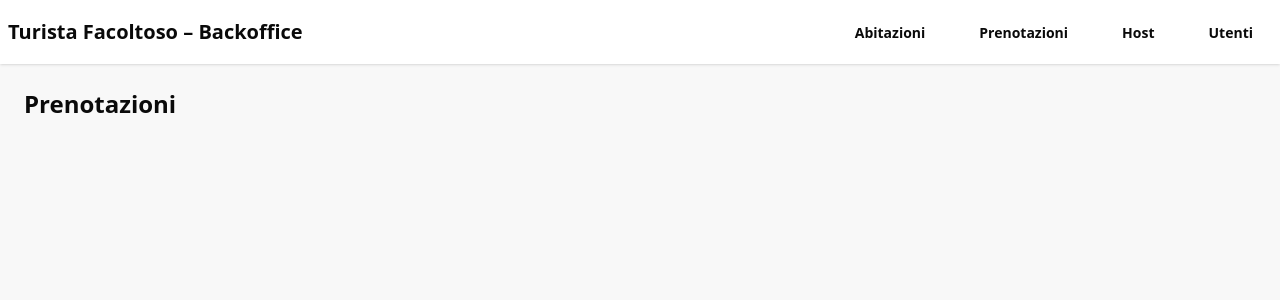
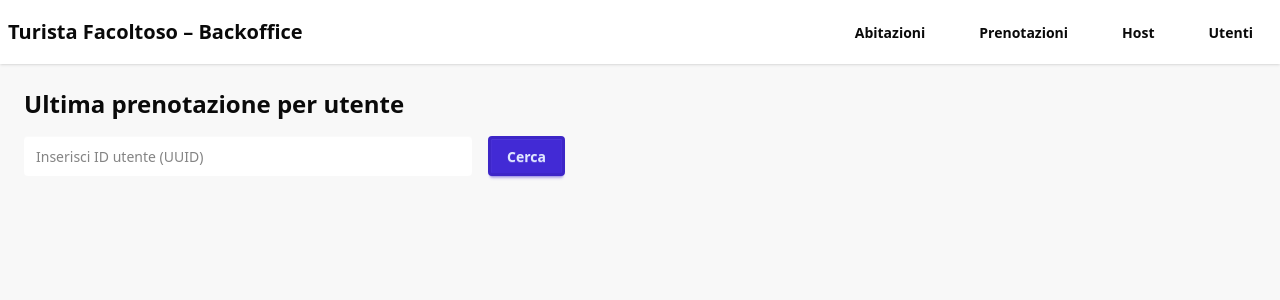
Before and after one commit to Emilio-Moscatiello/turista_facoltoso_frontend, a React (Vite) app: page /prenotazioni in a window 1280 px wide. Shown: the top 300 px of the page. Built offline with nearby package versions, Linux system fonts and the light colour scheme.

Commit message:
Implementata PrenotazioniPage per visualizzare ultima prenotazione per utente

```diff
--- a/src/pages/PrenotazioniPage.tsx
+++ b/src/pages/PrenotazioniPage.tsx
@@ -1,3 +1,81 @@
+import { useState } from "react";
+import { getUltimaPrenotazioneUtente } from "../api/backend";
+
 export default function PrenotazioniPage() {
-    return <h1 className="text-2xl font-bold">Prenotazioni</h1>;
+    const [utenteId, setUtenteId] = useState<string>("");
+    const [prenotazione, setPrenotazione] = useState<any | null>(null);
+    const [loading, setLoading] = useState<boolean>(false);
+    const [error, setError] = useState<string | null>(null);
+
+    const handleSearch = async () => {
+        if (!utenteId) {
+            setError("Inserisci un ID utente valido");
+            return;
+        }
+
+        setLoading(true);
+        setError(null);
+        setPrenotazione(null);
+
+        try {
+            const data = await getUltimaPrenotazioneUtente(utenteId);
+            setPrenotazione(data);
+        } catch (err) {
+            if (err instanceof Error) {
+                setError(err.message);
+            } else {
+                setError("Errore sconosciuto");
+            }
+        } finally {
+            setLoading(false);
+        }
+    };
+
+    return (
+        <div>
+            <h1 className="text-2xl font-bold mb-4">
+                Ultima prenotazione per utente
+            </h1>
+
+            <div className="flex gap-4 mb-4">
+                <input
+                    type="text"
+                    placeholder="Inserisci ID utente (UUID)"
+                    className="input input-bordered w-full max-w-md"
+                    value={utenteId}
+                    onChange={(e) => setUtenteId(e.target.value)}
+                />
+
+                <button className="btn btn-primary" onClick={handleSearch}>
+                    Cerca
+                </button>
+            </div>
+
+            {loading && <p className="text-info">Caricamento...</p>}
+            {error && <p className="text-error">{error}</p>}
+
+            {prenotazione && (
+                <div className="card bg-base-100 shadow mt-4">
+                    <div className="card-body">
+                        <h2 className="card-title">Dettagli prenotazione</h2>
+
+                        <p>
+                            <strong>Data inizio:</strong> {prenotazione.dataInizio}
+                        </p>
+                        <p>
+                            <strong>Data fine:</strong> {prenotazione.dataFine}
+                        </p>
+                        <p>
+                            <strong>Abitazione:</strong>{" "}
+                            {prenotazione.abitazioneNome}
+                        </p>
+                        <p>
+                            <strong>Utente:</strong>{" "}
+                            {prenotazione.utenteNome} {prenotazione.utenteCognome}
+                        </p>
+                    </div>
+                </div>
+            )}
+        </div>
+    );
 }
```
